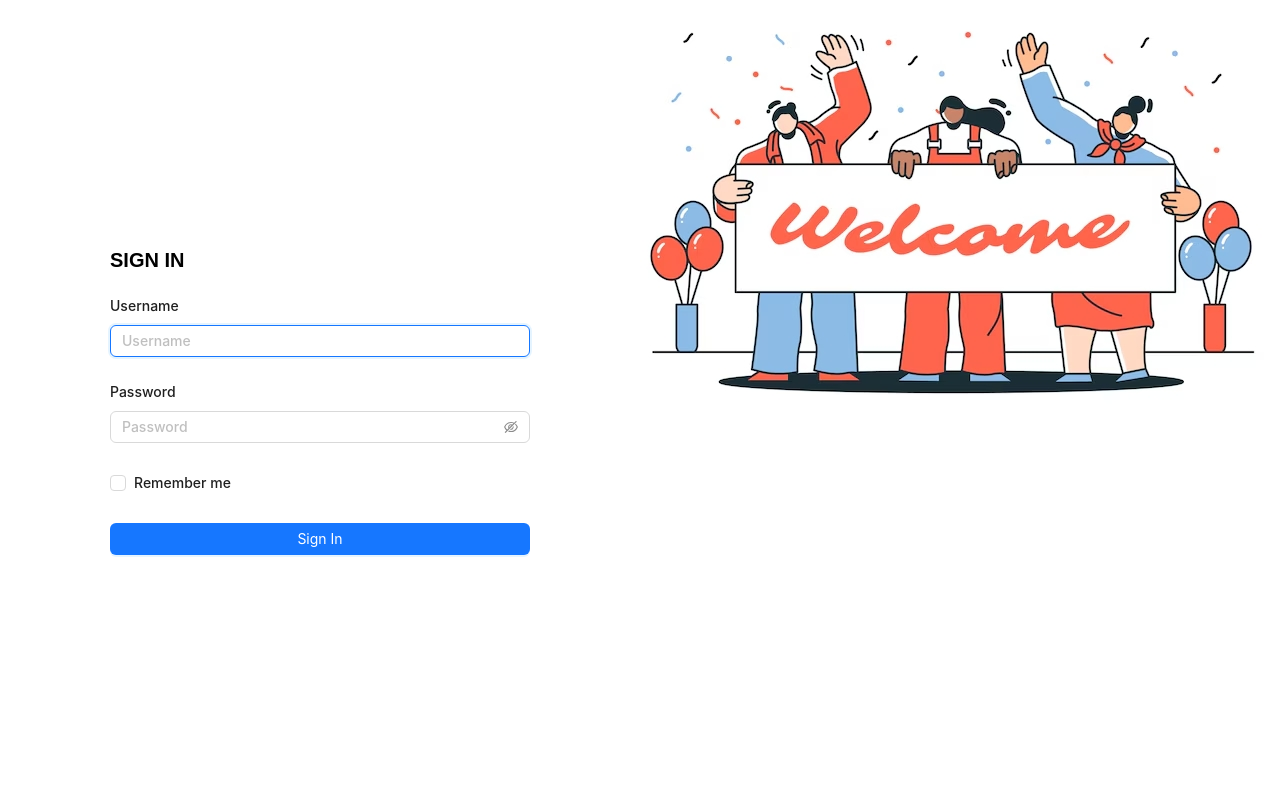
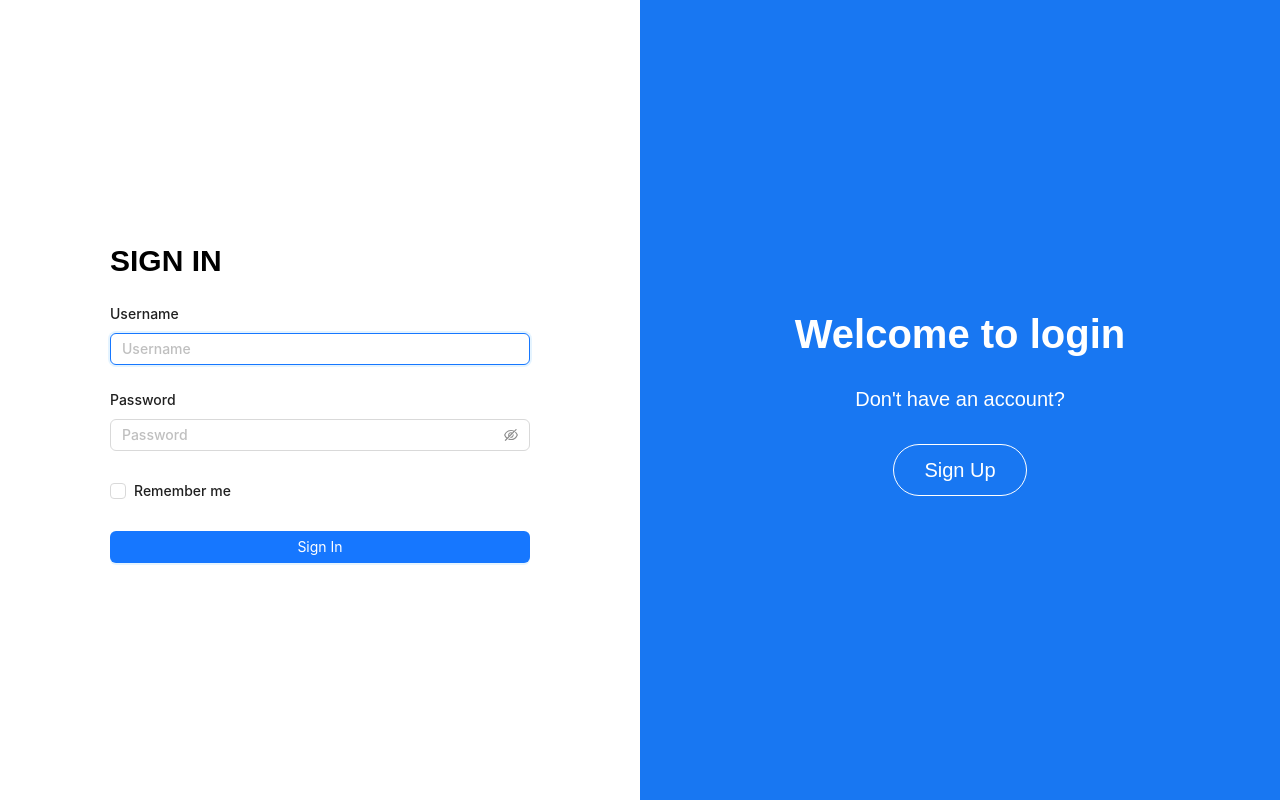
Before and after one commit to ThuTrang5631/rightfix_FE, a React (Vite) app: page /login in a window 1280 px wide. Built offline with nearby package versions, Linux system fonts and the light colour scheme.

Commit message:
fix: done login page ui

```diff
--- a/src/pages/Login/_login.scss
+++ b/src/pages/Login/_login.scss
@@ -1,6 +1,33 @@
 .login {
   .login-title {
-    font-size: 20px;
+    font-size: 30px;
     font-weight: 700;
   }
+
+  .login-welcome-title {
+    font-size: 40px;
+    font-weight: 700;
+    color: $white;
+  }
+
+  .login-right {
+    background-color: $blue;
+    display: flex;
+    flex-direction: column;
+    align-items: center;
+    justify-content: center;
+  }
+
+  .login-desc {
+    font-size: 20px;
+    color: $white;
+  }
+
+  .login-sign-up {
+    font-size: 20px;
+    color: $white;
+    border-radius: 200px;
+    padding: 10px 30px;
+    border: 0.5px solid;
+  }
 }
--- a/src/pages/Login/index.tsx
+++ b/src/pages/Login/index.tsx
@@ -4,6 +4,8 @@ import {
   ProFormText,
 } from "@ant-design/pro-components";
 import loginImage from "../../assets/welcome-concept-illustration_114360-22393.jpg";
+import { Link } from "react-router-dom";
+import { ROUTES } from "../../utils/constants";
 
 const Login = () => {
   return (
@@ -43,8 +45,12 @@ const Login = () => {
           </ProForm>
         </div>
       </div>
-      <div className="login-image w-[50%] h-[100%]">
-        <img src={loginImage} alt="image login" />
+      <div className="login-right w-[50%] h-[100%]">
+        <h2 className="login-welcome-title mb-[20px]">Welcome to login</h2>
+        <p className="login-desc mb-[30px]">Don't have an account?</p>
+        <Link className="login-sign-up" to={ROUTES.signUp}>
+          Sign Up
+        </Link>
       </div>
     </div>
   );
--- a/src/styles/_variables.scss
+++ b/src/styles/_variables.scss
@@ -0,0 +1,5 @@
+//COLORS
+
+$white: #ffffff;
+$black: #000000;
+$blue: #1877f2;
```
